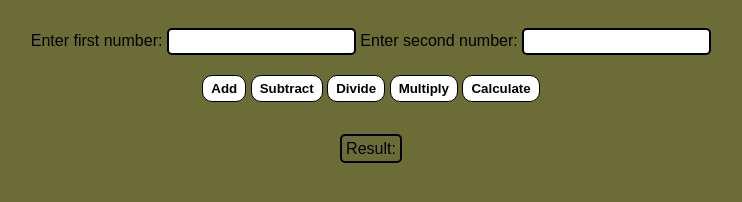
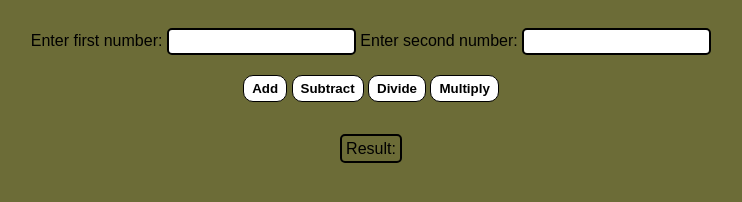
Before and after one commit to BigTimi-ui/Simple-Calculator, a plain HTML site: page Javascript class/index.html in a window 1280 px wide. Shown: the whole page, without its empty margins (269-1011 px from the left). Drawn offline with Linux system fonts and the light colour scheme.

Commit message:
Remove percentage calculation button from UI
The 'Calculate' button for percentage calculation was removed from the HTML interface, likely to simplify the calculator or because the feature is no longer needed.

```diff
--- a/Javascript class/index.html
+++ b/Javascript class/index.html
@@ -12,8 +12,6 @@
             <button onclick="subtract()">Subtract</button>
             <button onclick="divide()">Divide</button>
             <button onclick="multiply()">Multiply</button>
-            <button onclick="calculatePercentage()">Calculate</button>
-
             <br>
             <br>
             <output id="result">Result: </output>
```
